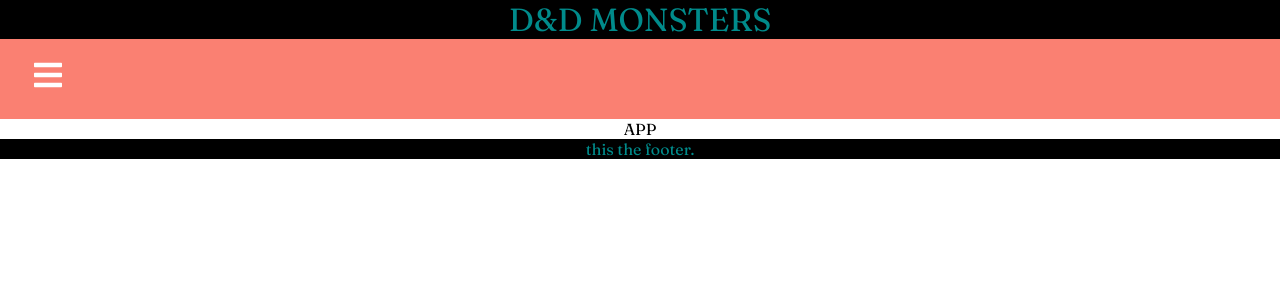
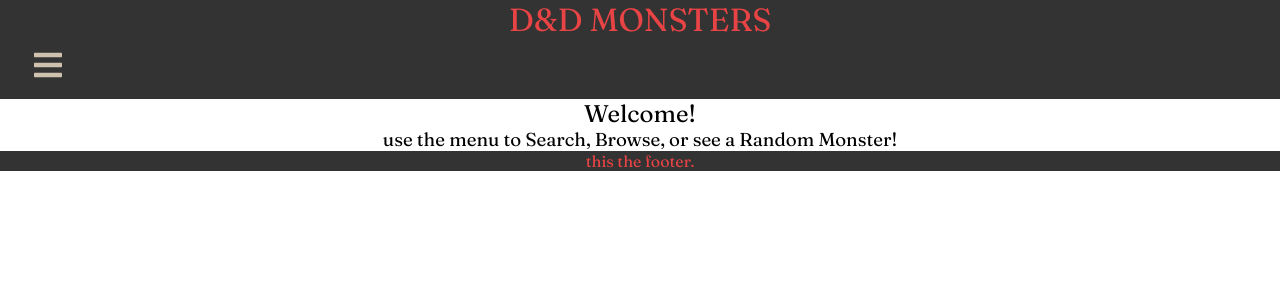
Before and after one commit to jephrae/dnd-monsters, a React (Create React App) app in the folder dnd-monsters/: page /Monsters in a window 1280 px wide. Shown: the top 300 px of the page. Built offline with nearby package versions, Linux system fonts and the light colour scheme.

Commit message:
navbar and more components going

```diff
--- a/dnd-monsters/src/App.css
+++ b/dnd-monsters/src/App.css
@@ -12,11 +12,11 @@
 }
 
 .header {
-  background-color: black;
-  color: darkcyan;
+  background-color: #333333;
+  color: #e94445;
 }
 
 .footer {
-  background-color: black;
-  color: darkcyan;
+  background-color: #333333;
+  color: #e94445;
 }
--- a/dnd-monsters/src/App.js
+++ b/dnd-monsters/src/App.js
@@ -4,6 +4,9 @@
 import "./App.css";
 import Sidebar from "./Components/Sidebar";
 import { Switch } from "react-router-dom";
+import Monsters from "./Components/Monsters";
+import { Route } from "react-router-dom";
+import Home from "./Components/Home";
 
 function App() {
   return (
@@ -14,9 +17,11 @@
       <Switch>
         <Sidebar />
       </Switch>
+      <div className="Home">
+        <Home />
 
-      <p>APP</p>
-
+        {/* <Route path="/Monsters" exact component={Monsters} /> */}
+      </div>
       <div className="footer">
         <Footer />
       </div>
--- /dev/null
+++ b/dnd-monsters/src/Components/Home.jsx
@@ -0,0 +1,10 @@
+import React from "react";
+
+export default function Home() {
+  return (
+    <div className="home">
+      <h2>Welcome!</h2>
+      <h3>use the menu to Search, Browse, or see a Random Monster!</h3>
+    </div>
+  );
+}
--- a/dnd-monsters/src/Components/Monsters.jsx
+++ b/dnd-monsters/src/Components/Monsters.jsx
@@ -0,0 +1,38 @@
+import React, { useState, useEffect } from "react";
+import { Link } from "react-router-dom";
+
+export default function Monsters(props) {
+  const [monsters, setMonsters] = useState([]);
+
+  useEffect(() => {
+    const url = "https://www.dnd5eapi.co/api/monsters";
+
+    fetch(url)
+      .then((res) => res.json())
+      .then((json) => {
+        console.log("good");
+        setMonsters(json);
+      })
+      .catch(console.error);
+  }, []);
+
+  if (!monsters) {
+    return <h2>loading...</h2>;
+  }
+
+  return (
+    <section className="container">
+      {/* {monsters.map((monsters) => {
+        return (
+          <div classname="monsters">
+            <Link to={`/MonsterDetails/${monsters.name}`} key={monsters.name}>
+              <div className="monster-name">{monsters.name}</div>
+            </Link>
+            <p>{monsters.name}</p>
+          </div>
+        );
+      })} */}
+      <p>monster {monsters.name} test</p>
+    </section>
+  );
+}
--- a/dnd-monsters/src/Components/Sidebar.jsx
+++ b/dnd-monsters/src/Components/Sidebar.jsx
@@ -13,7 +13,7 @@
 
   return (
     <>
-      <IconContext.Provider value={{ color: "white" }}>
+      <IconContext.Provider value={{ color: "#cec2ae" }}>
         <div className="navbar">
           <Link to="#" className="menu-bars">
             <FaIcons.FaBars onClick={showSidebar} />
--- a/dnd-monsters/src/Components/SidebarData.jsx
+++ b/dnd-monsters/src/Components/SidebarData.jsx
@@ -1,25 +1,32 @@
-import React from 'react'
-import * as FaIcons from 'react-icons/fa'
-import * as IoIcons from 'react-icons/io'
-
+import React from "react";
+import * as FaIcons from "react-icons/fa";
+import * as IoIcons from "react-icons/io";
+import * as GiIcons from "react-icons/gi";
 
 export const SidebarData = [
-    {
-        title: 'Home',
-        path: '/',
-        icon: <FaIcons.FaHome/>,
-        cName: 'nav-text'
-    },
-    {
-        title: 'Search',
-        path: '/MonsterSearch',
-        icon: <IoIcons.IoIosSearch/>,
-        cName: 'nav-text'
-    },
-    {
-        title: 'Random',
-        path: '/RandomMonster',
-        icon: <FaIcons.FaRandom/>,
-        cName: 'nav-text'
-    }
-]
+  {
+    title: "Home",
+    path: "/Home",
+    icon: <FaIcons.FaHome />,
+    cName: "nav-text",
+  },
+  {
+    title: "Monsters",
+    path: "/Monsters",
+    icon: <GiIcons.GiAxeSword />,
+    cName: "nav-text",
+  },
+
+  {
+    title: "Search",
+    path: "/MonsterSearch",
+    icon: <IoIcons.IoIosSearch />,
+    cName: "nav-text",
+  },
+  {
+    title: "Random",
+    path: "/RandomMonster",
+    icon: <FaIcons.FaRandom />,
+    cName: "nav-text",
+  },
+];
--- a/dnd-monsters/src/Components/navbar.css
+++ b/dnd-monsters/src/Components/navbar.css
@@ -1,8 +1,8 @@
 .navbar {
-  background-color: salmon;
-  height: 80px;
+  background-color: #333333;
+  height: 60px;
   display: flex;
-  justify-content: start;
+  justify-content: flex-start;
   align-items: center;
 }
 
@@ -13,7 +13,7 @@
 }
 
 .nav-menu {
-  background-color: black;
+  background-color: #333333;
   width: 250px;
   height: 100vh;
   display: flex;
@@ -31,7 +31,7 @@
 
 .nav-text {
   display: flex;
-  justify-content: start;
+  justify-content: flex-start;
   align-items: center;
   padding: 8px 0px 8px 16px;
   list-style: none;
@@ -39,7 +39,7 @@
 }
 .nav-text a {
   text-decoration: none;
-  color: white;
+  color: #cec2ae;
   width: 95%;
   font-size: 18px;
   height: 100%;
@@ -50,7 +50,7 @@
 }
 
 .nav-text a:hover {
-  background-color: lightskyblue;
+  background-color: #e94445;
 }
 
 .nav-menu-items {
@@ -58,11 +58,11 @@
 }
 
 .navbar-toggle {
-  background-color: black;
+  background-color: #333333;
   width: 100%;
   height: 80px;
   display: flex;
-  justify-content: start;
+  justify-content: flex-start;
   align-items: center;
 }
 
```
